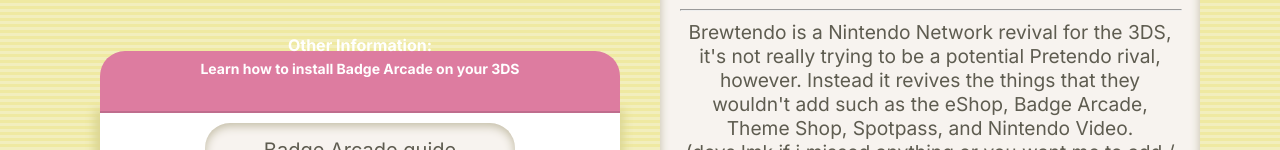
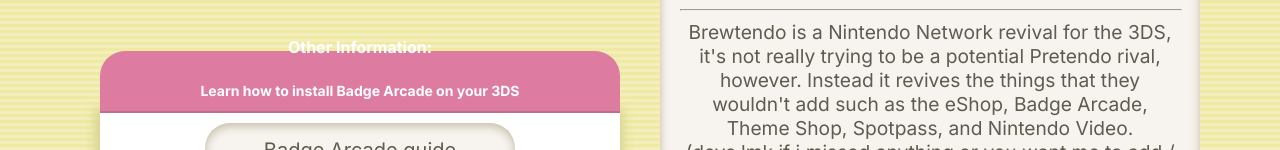
Before and after one commit to BrewtendoNetwork/brewtendo-network_website, a Next.js app in the folder new-site/frontend/: page / in a window 1280 px wide. Shown: the part 606-756 px from the top of the page. Built offline with nearby package versions, Linux system fonts and the light colour scheme.

Commit message:
margin fixing....

```diff
--- a/new-site/frontend/src/app/globals.css
+++ b/new-site/frontend/src/app/globals.css
@@ -131,7 +131,7 @@
 
     .style-center-div-top h4 {
         position: relative;
-        bottom: 25px;
+        bottom: 0px;
         margin: 0 auto;
         text-align: center !important;
         width: 100%;
--- a/new-site/frontend/src/components/HomePage.tsx
+++ b/new-site/frontend/src/components/HomePage.tsx
@@ -36,7 +36,7 @@
             <div className="style-center-container">
               <div className="style-center-div-top">
                 <h4>Other Information:</h4>
-                <h4 style={{ fontSize: '14px', marginTop: '5px' }}>Learn how to install Badge Arcade on your 3DS</h4>
+                <h4 style={{ fontSize: '14px', marginTop: '0px', bottom: '0px' }}>Learn how to install Badge Arcade on your 3DS</h4>
               </div>
               <div className="style-center-div-nocolor" id="float">
                 <div className="pill-button" onClick={() => { changeContent('badgearcade'); swapStyleSheet('/css/guide.css'); playAudio('decide'); }}>
```
